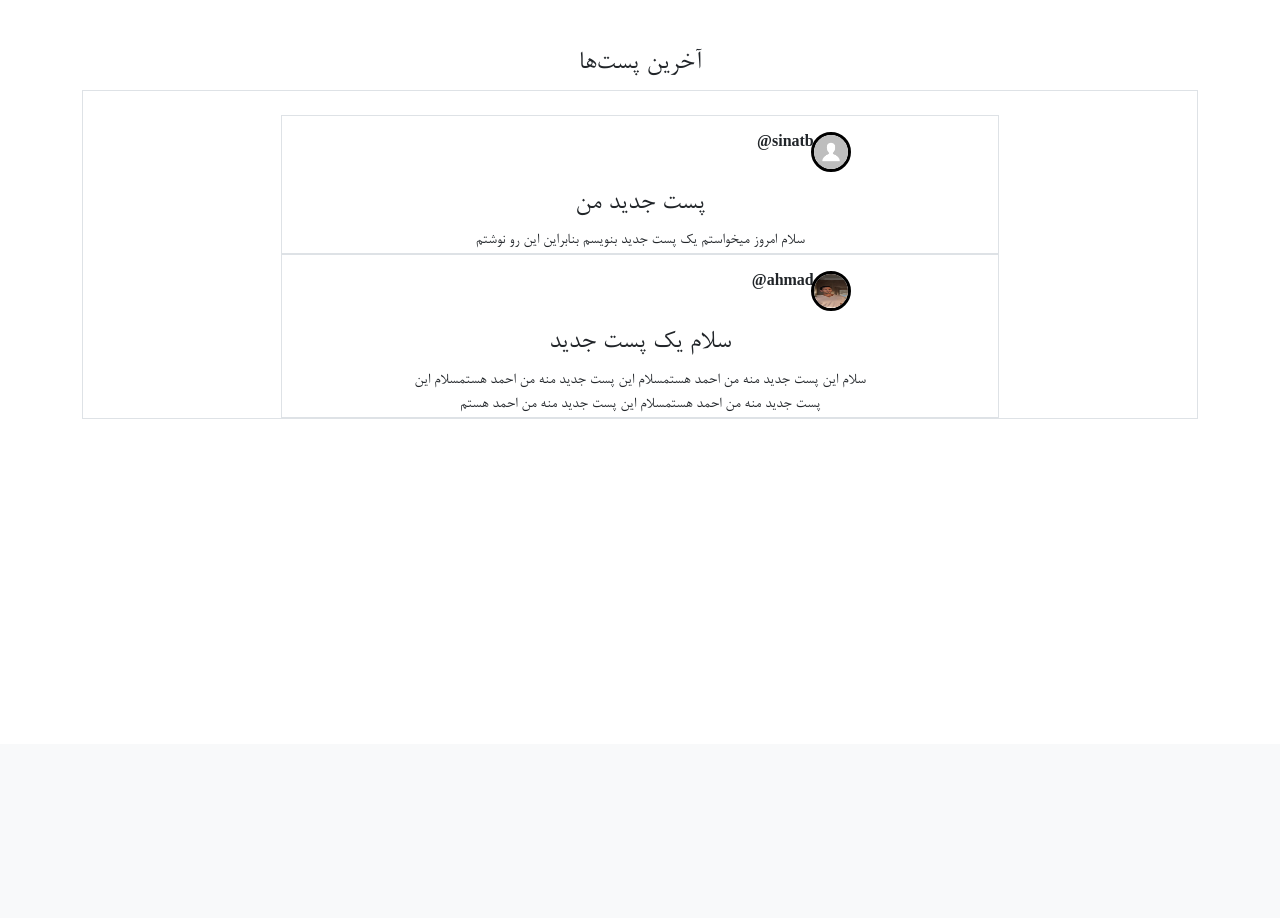
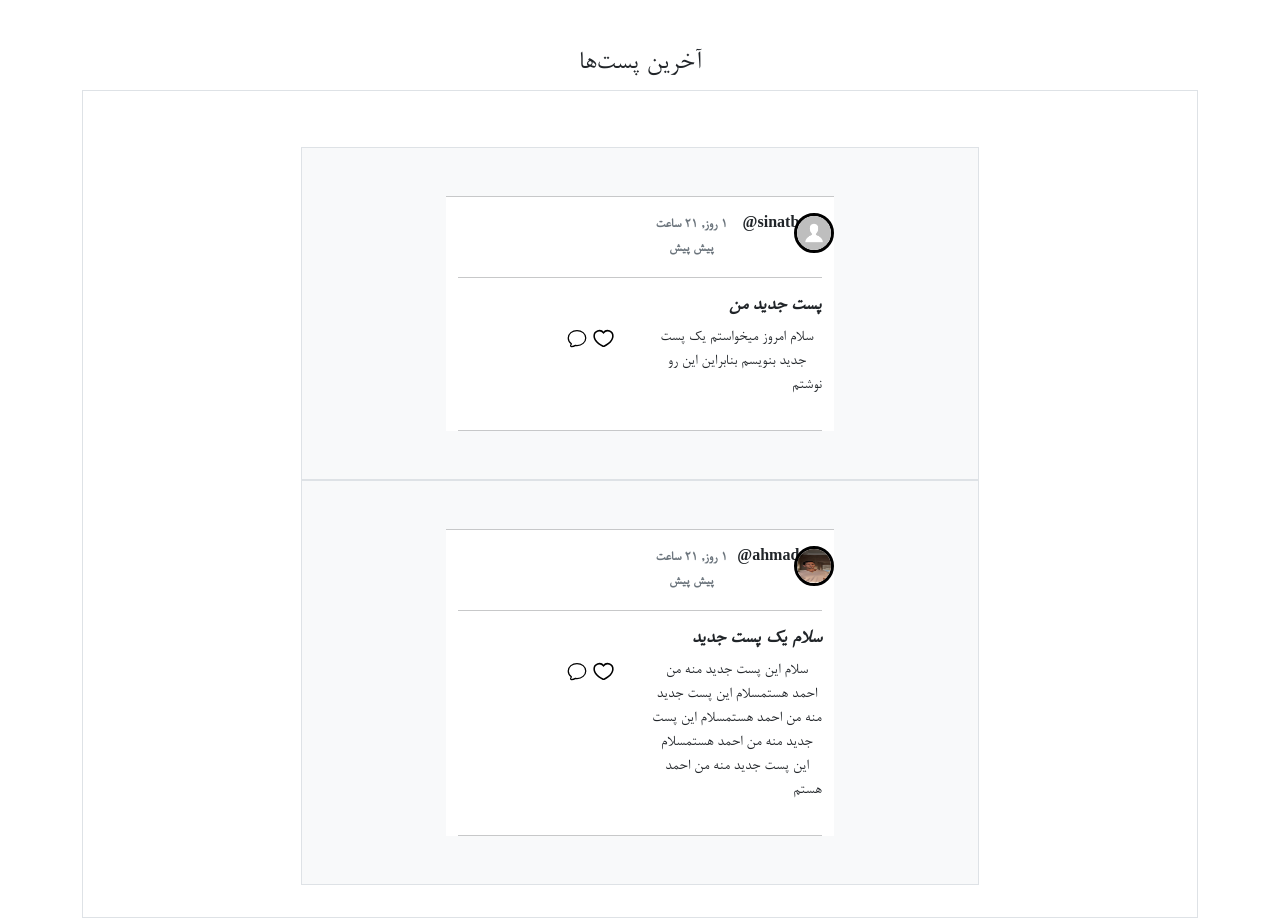
Before and after one commit to SeyedAliTabatabaei/Daneshkar_SocialNetowork, a Django app: page / in a window 1280 px wide. Shown: the part 56-974 px from the top of the page. Before the commit the page ends 475 px from the top, so only its background shows below. Run offline with Django 5.2, Linux system fonts and the light colour scheme; data comes from the database, SQL or seed files in the repository; both versions use the stored data as it was after the commit; some libraries are stand-ins or nearby versions.

Commit message:
like / comment button added !

```diff
--- a/socialnetwork/core/templates/base.html
+++ b/socialnetwork/core/templates/base.html
@@ -15,5 +15,24 @@
         {% endblock %}
     </div>
     <script src="https://cdn.jsdelivr.net/npm/bootstrap@5.3.0/dist/js/bootstrap.bundle.min.js"></script>
+    <script src="https://code.jquery.com/jquery-3.6.0.min.js"></script>
+    <script>
+        $('.like').mouseover(function() {
+            $(this).css('cursor', 'pointer');
+            $(this).attr('fill', 'red');
+        });
+
+        $('.like').mouseout(function() {
+            $(this).attr('fill', 'white');
+        });
+        $('.comment').mouseover(function() {
+            $(this).css('cursor', 'pointer');
+            $(this).attr('fill', 'aqua');
+        });
+
+        $('.comment').mouseout(function() {
+            $(this).attr('fill', 'white');
+        });
+    </script>
 </body>
 </html>
--- a/socialnetwork/core/templates/home.html
+++ b/socialnetwork/core/templates/home.html
@@ -10,28 +10,63 @@
 
     <div class="container-sm border pt-4">
         <div class="row justify-content-center">
-            <div class="col-8">
+            <div class="col-8  " style="padding: 2rem;">
                 {% for post in posts %}
                     {{ post_profile }}
-                    <div class="container border">
+                    <div class="container bg-light border">
                         <div class="row justify-content-center">
-                            <div class="col-8">
-                                <div class="container" style="padding: 1rem;">
+                            <div class="col-8 " style="padding: 2rem;">
+
+                                <div class="container bg-white   p-0">
+                                    <hr>
                                     <div class="row">
                                         <div class="col-1">
                                             {% for pic in profilepics%}
-                                                {% if pic.user_id == post.author_id %}
+                                                {% if pic.user_id == post.post.author_id %}
                                                      <img src="/media/{{ pic.profile_image }}" width="30px" height="30px" style="width: 40px; height:40px; position: relative; border: 3px solid black; border-radius: 100%; ">
                                                 {% endif %}
                                             {% endfor %}
                                          </div>
-                                        <div class="col-1">
-                                            <b>{{ post.author.username }}@</b>
+                                        <div class="col-2">
+                                            <b>{{ post.post.author.username }}@</b>
+                                        </div>
+                                        <div class="col-3">
+                                            <small class="text-secondary"><b>{{ post.time_ago }} پیش</b></small>
+                                        </div>
+
+                                    </div>
+                                </div>
+                                <div class="container bg-white" >
+
+                                    <div class="row justify-content-center">
+
+                                        <div class="col-12  " style="text-align-last: right;">
+                                            <hr>
+                                            <h5><b><i>{{ post.post.title}}</i></b></h5>
                                         </div>
                                     </div>
+                                    <div class="row ">
+                                        <div class="col-6">
+                                            <p style="text-align-last: right; width: 100%;">
+                                                {{ post.post.content|safe }}
+                                            </p>
+
+                                        </div>
+                                        <div class="col-3">
+                                            <svg  xmlns="http://www.w3.org/2000/svg" viewBox="0 0 16 16" class="like" style="width: 25px;" stroke="black" fill="none" stroke-width="1" style="width: 30px;" >
+                                                <path d="M2 6.342a3.375 3.375 0 0 1 6-2.088 3.375 3.375 0 0 1 5.997 2.26c-.063 2.134-1.618 3.76-2.955 4.784a14.437 14.437 0 0 1-2.676 1.61c-.02.01-.038.017-.05.022l-.014.006-.004.002h-.002a.75.75 0 0 1-.592.001h-.002l-.004-.003-.015-.006a5.528 5.528 0 0 1-.232-.107 14.395 14.395 0 0 1-2.535-1.557C3.564 10.22 1.999 8.558 1.999 6.38L2 6.342Z" />
+                                            </svg>
+                                            <svg id="comment" xmlns="http://www.w3.org/2000/svg" viewBox="0 0 16 16" class="comment" style="width: 20px;" stroke="black" fill="none" stroke-width="1" >
+                                                <path fill-rule="evenodd" d="M1 8c0-3.43 3.262-6 7-6s7 2.57 7 6-3.262 6-7 6c-.423 0-.838-.032-1.241-.094-.9.574-1.941.948-3.06 1.06a.75.75 0 0 1-.713-1.14c.232-.378.395-.804.469-1.26C1.979 11.486 1 9.86 1 8Z" clip-rule="evenodd" />
+                                            </svg>
+                                        </div>
+                                        <div class="col-3">
+
+
+                                        </div>
+                                    </div>
+                                    <hr>
                                 </div>
-                                <h3> {{ post.title}}</h3>
-                                {{ post.content|safe }}
 
                             </div>
                         </div>
--- a/socialnetwork/core/views.py
+++ b/socialnetwork/core/views.py
@@ -1,8 +1,32 @@
 from django.shortcuts import render
 from django.contrib.auth.decorators import login_required
 from users.models import Post,Profile
+from django.utils.timesince import timesince
+from django.utils.timezone import now
 
+def translate_timesince(time_diff):
+    english_time = timesince(time_diff,now())
+
+    translated_time = (
+        english_time.replace("minutes", "دقیقه")
+        .replace("minute", "دقیقه")
+        .replace("hours", "ساعت")
+        .replace("hour", "ساعت")
+        .replace("days", "روز")
+        .replace("day", "روز")
+        .replace("weeks", "هفته")
+        .replace("week", "هفته")
+    )
+    return f"{translated_time} پیش"
 
 def home(request):
-    posts = Post.objects.all().order_by('-created_at')
+    allposts = Post.objects.all().order_by('-created_at')
+    current_time = now()
+
+    posts = []
+    for post in allposts:
+        posts.append({
+            'post': post,
+            'time_ago': f"{translate_timesince(post.created_at)}"
+        })
     return render(request, 'home.html', {'posts':posts})
--- a/socialnetwork/users/models.py
+++ b/socialnetwork/users/models.py
@@ -7,7 +7,7 @@ from django.contrib.auth.models import User
 
 class Profile(models.Model):
     user = models.OneToOneField(User, on_delete=models.CASCADE, related_name='profile')
-    profile_image = models.ImageField(upload_to='profile_images/', default="profile_images/default.png", blank=True, null=True)
+    profile_image = models.ImageField(upload_to='profile_images/', default="profile_images/default.png", blank=False, null=False)
     bio = models.TextField(max_length=100,blank=True, null=True)
 
 class Post(models.Model):
```
Also changed, not shown: socialnetwork/db.sqlite3, socialnetwork/media/profile_images/1630988d495f00b6d204571b4bd0d479d3f89197_eIuzI4O.jpg (added), socialnetwork/static/font/style.css (line endings or trailing spaces), socialnetwork/users/migrations/0007_alter_profile_profile_image.py (added).
